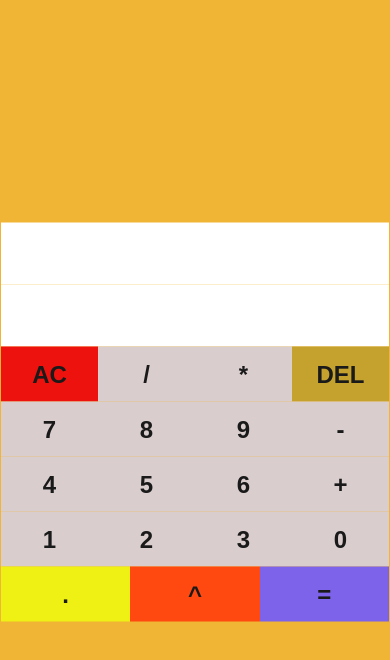
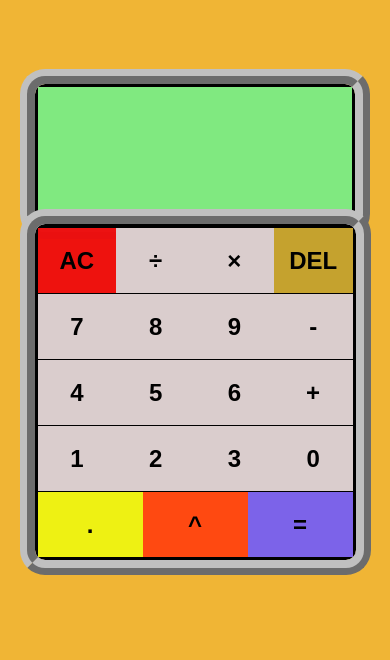
Before and after one commit to W-seidu/Calculator, a plain HTML site: page index.html in a window 390 px wide. Drawn offline with Linux system fonts and the light colour scheme.

Commit message:
Add media query for mobile devices to the app.

```diff
--- a/app.js
+++ b/app.js
@@ -51,12 +51,12 @@ buttons.forEach((button) => {
         } else if (buttonText === "DEL") {
             currentInput = currentInput.slice(0, -1);
             updateScreen();
-        } else if (((buttonText === "+") || (buttonText === "-") || (buttonText === "*")
-        || (buttonText === "/") || (buttonText === "^")) && (currentInput === "")) {
+        } else if (((buttonText === "+") || (buttonText === "-") || (buttonText === "×")
+        || (buttonText === "÷") || (buttonText === "^")) && (currentInput === "")) {
             currentInput += buttonText;
             updateScreen();
-        } else if ((buttonText === "+") || (buttonText === "-") || (buttonText === "*")
-        || (buttonText === "/") || (buttonText === "^")) {
+        } else if ((buttonText === "+") || (buttonText === "-") || (buttonText === "×")
+        || (buttonText === "÷") || (buttonText === "^")) {
             storeOperator = buttonText;
             storeFirstNumber = +currentInput;
             displayInput = `${currentInput} ${buttonText}`;
@@ -93,9 +93,9 @@ const operate = function(x, y, opr) {
         return add(x, y);
     } else if (opr === "-") {
         return subtract(x, y);
-    } else if (opr === "*") {
+    } else if (opr === "×") {
         return multiply(x, y);
-    } else if (opr === "/") {
+    } else if (opr === "÷") {
         return divide(x, y);
     } else if (opr === "^") {
         return exponent (x, y);
--- a/index.html
+++ b/index.html
@@ -13,10 +13,11 @@
         <input id="screentwo" readonly></input>
         <input id="screenone" readonly></input>
     </div>
+    <div class="parts-section">
     <div class="parts">
     <button class="clear">AC</button>
-    <button>/</button>
-    <button>*</button>
+    <button>÷</button>
+    <button>×</button>
     <button class="delete">DEL</button>
     </div>
     <div class="parts">
--- a/style.css
+++ b/style.css
@@ -4,27 +4,35 @@ body {
 
 
 #interface {
-    width: 388px;
-    position: fixed;
-    top: 50%;
-    left: 50%;
-    transform: translate(-50%, -50%);
+    display: flex;
+    flex-direction: column;
+    justify-content: center;
+    align-items: center;
+    margin-top: 10vh;
 }
 
 .parts {
     display: flex;
-    height: 55px;
+    border-top: 1px solid black;
+    width: 390px;
+    height: 65px;
+}
+
+.parts-section {
+    border: 3px solid black;
+    outline: 20px ridge silver;
+    border-radius: 10px;
 }
 
 
 button {
     flex: 1 1 0;
     border: none;
-    font-size: 1.5rem;
+    font-size: 1.6em;
     font-weight: bold;
-    color: #1a1a1a;
+    color: black;
     background-color: #dacdcd;
-    transition: background-color 0.2s, transform 0.1s
+    transition: ease-out 0.2s, transform 0.1s
 }
 
 button:active {
@@ -33,9 +41,10 @@ button:active {
 }
 
 input {
-    height: 60px;
-    width : 384px;
-    font-size: 1.5rem;
+    height: 65px;
+    width : 385px;
+    font-size: 1.6rem;
+    background-color: rgb(128, 233, 128);
     text-align: right;
     border: none;
 }
@@ -43,6 +52,9 @@ input {
 .screen {
     display: flex;
     flex-direction: column;
+    border: 3px solid black;
+    outline: 20px ridge silver;
+    border-radius: 10px;
 }
 
 button[class="equal"] {
@@ -64,3 +76,26 @@ button[class="clear"] {
 button[class="delete"] {
     background-color: rgb(197, 162, 46);
 }
+
+
+@media (max-width:480px) {
+    input {
+        width: 310px;
+    }
+
+    .screen {
+        outline: 15px ridge silver;
+    }
+
+    .parts {
+        width: 315px;
+    }
+
+    .parts-section {
+        outline: 15px ridge silver;
+    }
+
+    button {
+        font-size: 1.5rem;
+    }
+}
```
